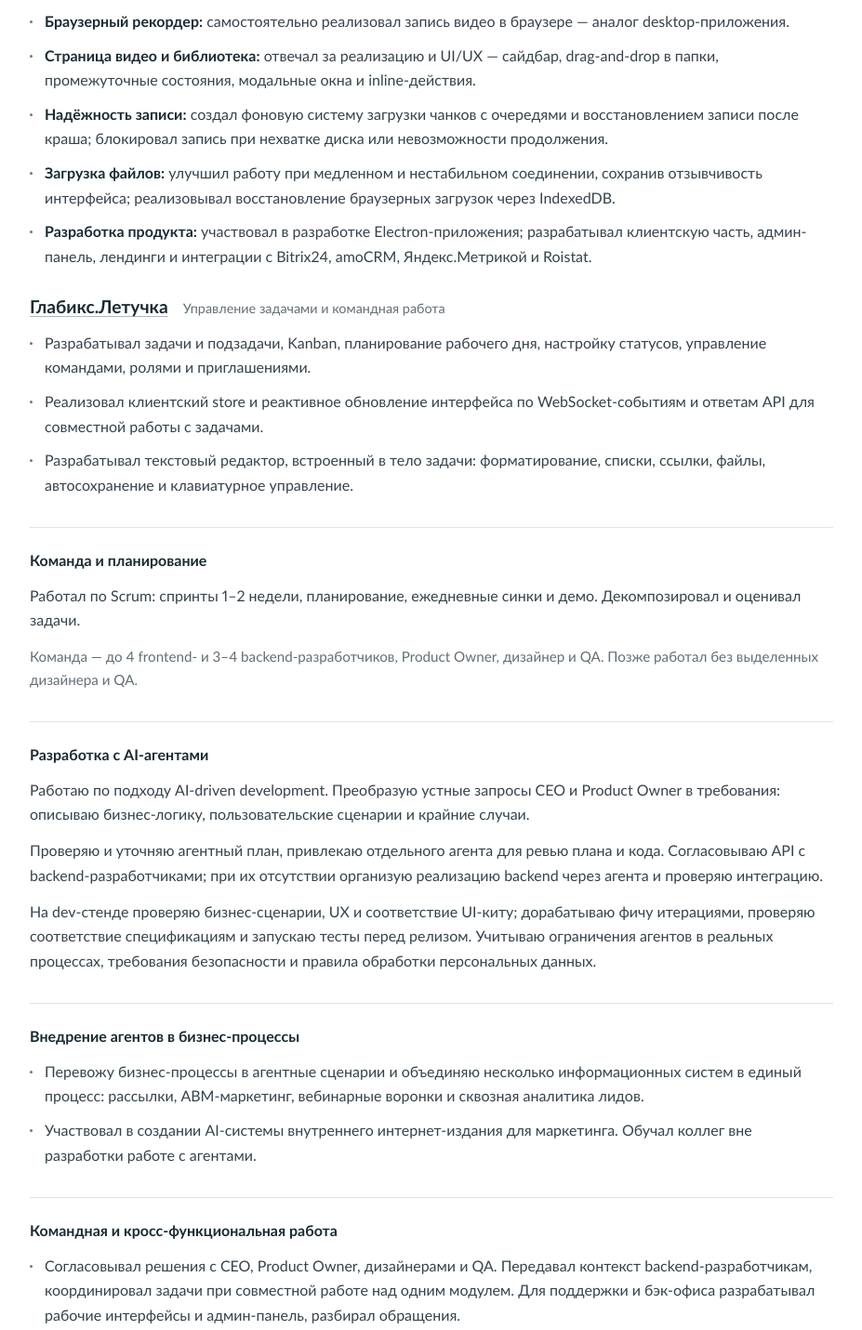
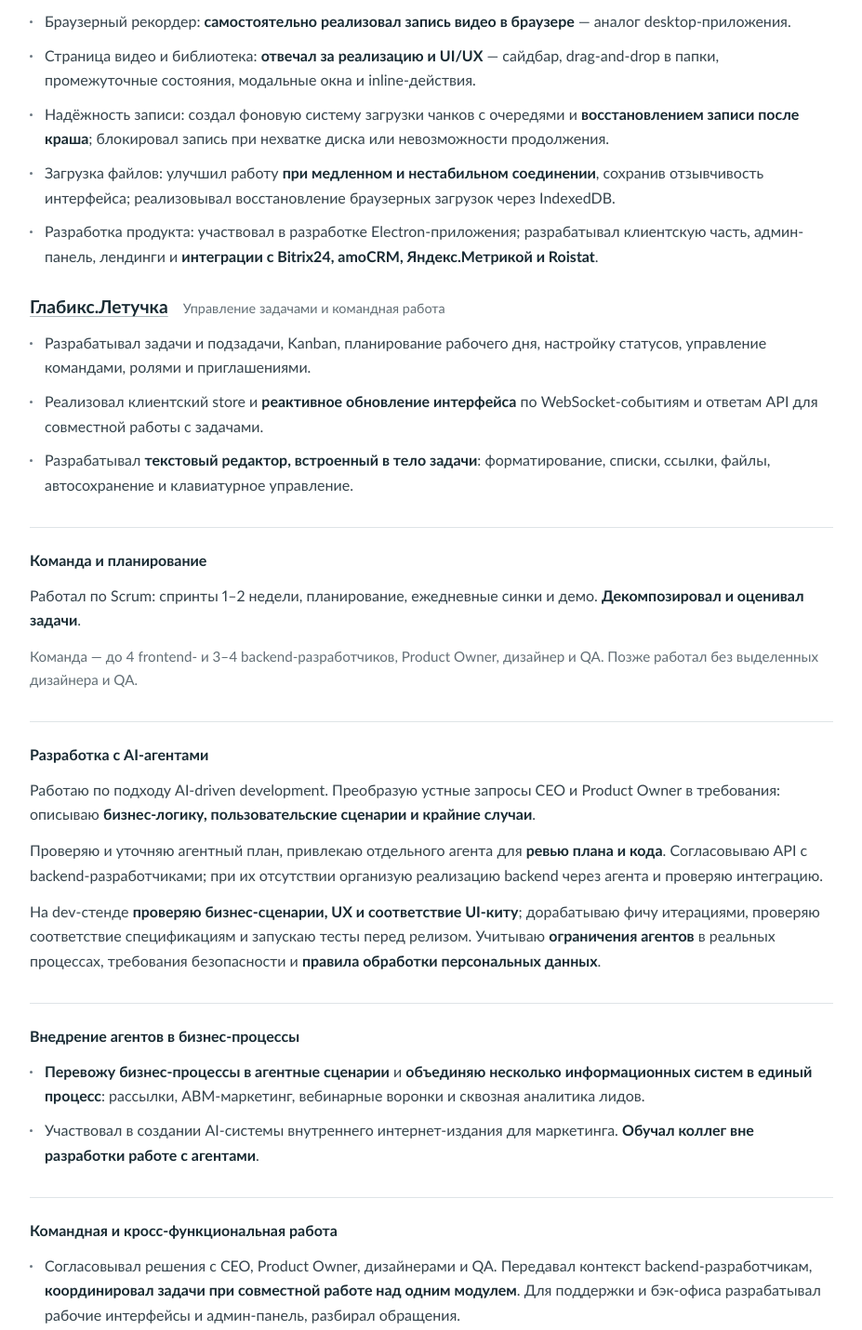
Before and after one commit to danzel123/resume, a plain HTML site: page index.html in a window 1280 px wide. Shown: the part 728-2159 px from the top of the page at 93% size, without its empty margins (176-1103 px from the left). Drawn offline with Linux system fonts and the light colour scheme.

Commit message:
Emphasize key contributions and outcomes in resume

```diff
--- a/index.html
+++ b/index.html
@@ -101,40 +101,40 @@
     <div class="product-heading"><h3><a href="https://glabix.com/screen" target="_blank" rel="noopener noreferrer">Глабикс.Экран</a></h3><span>Запись экрана и работа с видео</span></div>
     <p>Участвовал в создании продукта от обсуждения концепции и разработки MVP до выпуска в production и последующего сопровождения.</p>
     <ul>
-      <li><strong>Браузерный рекордер:</strong> самостоятельно реализовал запись видео в браузере — аналог desktop-приложения.</li>
-      <li><strong>Страница видео и библиотека:</strong> отвечал за реализацию и UI/UX — сайдбар, drag-and-drop в папки, промежуточные состояния, модальные окна и inline-действия.</li>
-      <li><strong>Надёжность записи:</strong> создал фоновую систему загрузки чанков с очередями и восстановлением записи после краша; блокировал запись при нехватке диска или невозможности продолжения.</li>
-      <li><strong>Загрузка файлов:</strong> улучшил работу при медленном и нестабильном соединении, сохранив отзывчивость интерфейса; реализовывал восстановление браузерных загрузок через IndexedDB.</li>
-      <li><strong>Разработка продукта:</strong> участвовал в разработке Electron-приложения; разрабатывал клиентскую часть, админ-панель, лендинги и интеграции с Bitrix24, amoCRM, Яндекс.Метрикой и Roistat.</li>
+      <li>Браузерный рекордер: <strong>самостоятельно реализовал запись видео в браузере</strong> — аналог desktop-приложения.</li>
+      <li>Страница видео и библиотека: <strong>отвечал за реализацию и UI/UX</strong> — сайдбар, drag-and-drop в папки, промежуточные состояния, модальные окна и inline-действия.</li>
+      <li>Надёжность записи: создал фоновую систему загрузки чанков с очередями и <strong>восстановлением записи после краша</strong>; блокировал запись при нехватке диска или невозможности продолжения.</li>
+      <li>Загрузка файлов: улучшил работу <strong>при медленном и нестабильном соединении</strong>, сохранив отзывчивость интерфейса; реализовывал восстановление браузерных загрузок через IndexedDB.</li>
+      <li>Разработка продукта: участвовал в разработке Electron-приложения; разрабатывал клиентскую часть, админ-панель, лендинги и <strong>интеграции с Bitrix24, amoCRM, Яндекс.Метрикой и Roistat</strong>.</li>
     </ul>
     <div class="product-heading"><h3><a href="https://glabix.com/letuchka" target="_blank" rel="noopener noreferrer">Глабикс.Летучка</a></h3><span>Управление задачами и командная работа</span></div>
     <ul>
       <li>Разрабатывал задачи и подзадачи, Kanban, планирование рабочего дня, настройку статусов, управление командами, ролями и приглашениями.</li>
-      <li>Реализовал клиентский store и реактивное обновление интерфейса по WebSocket-событиям и ответам API для совместной работы с задачами.</li>
-      <li>Разрабатывал текстовый редактор, встроенный в тело задачи: форматирование, списки, ссылки, файлы, автосохранение и клавиатурное управление.</li>
+      <li>Реализовал клиентский store и <strong>реактивное обновление интерфейса</strong> по WebSocket-событиям и ответам API для совместной работы с задачами.</li>
+      <li>Разрабатывал <strong>текстовый редактор, встроенный в тело задачи</strong>: форматирование, списки, ссылки, файлы, автосохранение и клавиатурное управление.</li>
     </ul>
     <section class="experience-block">
     <h2 class="section-label">Команда и планирование</h2>
-    <p>Работал по Scrum: спринты 1–2 недели, планирование, ежедневные синки и демо. Декомпозировал и оценивал задачи.</p>
+    <p>Работал по Scrum: спринты 1–2 недели, планирование, ежедневные синки и демо. <strong>Декомпозировал и оценивал задачи</strong>.</p>
     <p class="team-note">Команда — до 4 frontend- и 3–4 backend-разработчиков, Product Owner, дизайнер и QA. Позже работал без выделенных дизайнера и QA.</p>
     </section>
     <section class="experience-block">
     <h2 class="section-label">Разработка с AI-агентами</h2>
-    <p>Работаю по подходу AI-driven development. Преобразую устные запросы CEO и Product Owner в требования: описываю бизнес-логику, пользовательские сценарии и крайние случаи.</p>
-    <p>Проверяю и уточняю агентный план, привлекаю отдельного агента для ревью плана и кода. Согласовываю API с backend-разработчиками; при их отсутствии организую реализацию backend через агента и проверяю интеграцию.</p>
-    <p>На dev-стенде проверяю бизнес-сценарии, UX и соответствие UI-киту; дорабатываю фичу итерациями, проверяю соответствие спецификациям и запускаю тесты перед релизом. Учитываю ограничения агентов в реальных процессах, требования безопасности и правила обработки персональных данных.</p>
+    <p>Работаю по подходу AI-driven development. Преобразую устные запросы CEO и Product Owner в требования: описываю <strong>бизнес-логику, пользовательские сценарии и крайние случаи</strong>.</p>
+    <p>Проверяю и уточняю агентный план, привлекаю отдельного агента для <strong>ревью плана и кода</strong>. Согласовываю API с backend-разработчиками; при их отсутствии организую реализацию backend через агента и проверяю интеграцию.</p>
+    <p>На dev-стенде <strong>проверяю бизнес-сценарии, UX и соответствие UI-киту</strong>; дорабатываю фичу итерациями, проверяю соответствие спецификациям и запускаю тесты перед релизом. Учитываю <strong>ограничения агентов</strong> в реальных процессах, требования безопасности и <strong>правила обработки персональных данных</strong>.</p>
     </section>
     <section class="experience-block">
     <h2 class="section-label">Внедрение агентов в бизнес-процессы</h2>
     <ul>
-      <li>Перевожу бизнес-процессы в агентные сценарии и объединяю несколько информационных систем в единый процесс: рассылки, ABM-маркетинг, вебинарные воронки и сквозная аналитика лидов.</li>
-      <li>Участвовал в создании AI-системы внутреннего интернет-издания для маркетинга. Обучал коллег вне разработки работе с агентами.</li>
+      <li><strong>Перевожу бизнес-процессы в агентные сценарии</strong> и <strong>объединяю несколько информационных систем в единый процесс</strong>: рассылки, ABM-маркетинг, вебинарные воронки и сквозная аналитика лидов.</li>
+      <li>Участвовал в создании AI-системы внутреннего интернет-издания для маркетинга. <strong>Обучал коллег вне разработки работе с агентами</strong>.</li>
     </ul>
     </section>
     <section class="experience-block">
     <h2 class="section-label">Командная и кросс-функциональная работа</h2>
     <ul>
-      <li>Согласовывал решения с CEO, Product Owner, дизайнерами и QA. Передавал контекст backend-разработчикам, координировал задачи при совместной работе над одним модулем. Для поддержки и бэк-офиса разрабатывал рабочие интерфейсы и админ-панель, разбирал обращения.</li>
+      <li>Согласовывал решения с CEO, Product Owner, дизайнерами и QA. Передавал контекст backend-разработчикам, <strong>координировал задачи при совместной работе над одним модулем</strong>. Для поддержки и бэк-офиса разрабатывал рабочие интерфейсы и админ-панель, разбирал обращения.</li>
     </ul>
     </section>
     <section class="previous">
```
